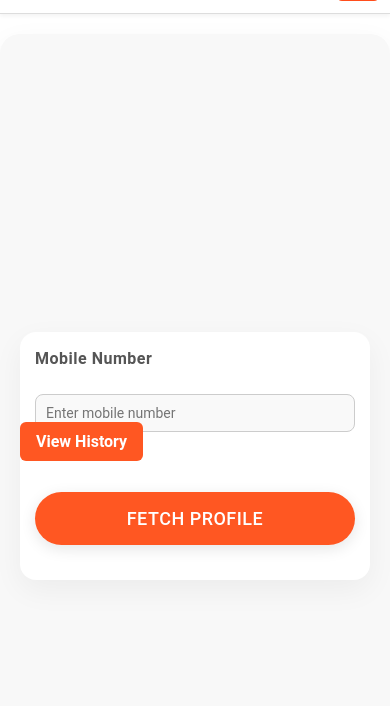
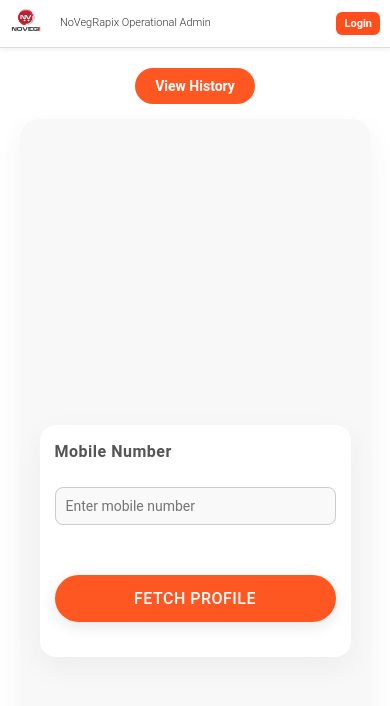
Before and after one commit to sathvikakadarla/OA, a React (Vite) app in the folder operations/: page /credit-to-wallet in a window 390 px wide. Shown: the top 706 px of the page. Built offline with nearby package versions, Linux system fonts and the light colour scheme.

Commit message:
Update CreditToWallet.css

```diff
--- a/operations/src/Pages/CreditToWallet/CreditToWallet.css
+++ b/operations/src/Pages/CreditToWallet/CreditToWallet.css
@@ -1,55 +1,43 @@
-/* Reset CSS */
+/* Reset */
 * {
   margin: 0;
   padding: 0;
   box-sizing: border-box;
-    font-family: 'Roboto', sans-serif; /* Modern font */
+  font-family: 'Roboto', sans-serif;
 }
 
-/* Full page background with a clean white look */
-body {
-    background-color: #ffffff; /* Clean white background */
-    font-size: 16px;
-    color: #333;
-    display: flex;
-    justify-content: center;
-    align-items: center;
-    height: 100vh;
-    margin: 0;
-}
-
-/* Centered container for the page with slight shadow */
+/* Main Container */
 .credit-to-wallet-container {
   display: flex;
   justify-content: center;
   align-items: center;
-    height: 100%;
-    width: 100%;
+  width: 40%;
   max-width: 1200px;
-    padding: 20px;
-    background-color: #fafafa; /* Light gray background for contrast */
+  padding: 40px 20px;
+  background-color: #fafafa;
   border-radius: 20px;
   box-shadow: 0 10px 30px rgba(0, 0, 0, 0.05);
+  margin: 0 auto;
 }
 
-/* Inner container with a white background and smooth shadows */
+/* Inner Container */
 .credit-to-wallet-inner-container {
+  width: 100%;
   display: flex;
   flex-direction: column;
   align-items: center;
-    padding: 40px 40px;
+  padding: 40px;
   background-color: #ffffff;
   border-radius: 15px;
   box-shadow: 0 6px 20px rgba(0, 0, 0, 0.1);
   transition: transform 0.3s ease-in-out;
 }
 
-/* Adding subtle hover effect for the inner container */
 .credit-to-wallet-inner-container:hover {
-    transform: translateY(-5px); /* Slightly lifts the container on hover */
+  transform: translateY(-5px);
 }
 
-/* Input section with modern spacing */
+/* Input Sections */
 .input-section {
   width: 100%;
   display: flex;
@@ -63,7 +51,6 @@ body {
   font-weight: 500;
   color: #555;
   letter-spacing: 0.5px;
-    transition: color 0.3s ease;
 }
 
 .input-section input {
@@ -71,35 +58,31 @@ body {
   font-size: 16px;
   border: 1px solid #ccc;
   border-radius: 8px;
+  background-color: #f9f9f9;
+  color: black;
+  transition: all 0.3s ease;
   outline: none;
-    color: black;
-    background-color: #f9f9f9;
-    transition: all 0.3s ease;
 }
 
 .input-section input:focus {
-    border-color: #2196f3; /* Soft blue border for input focus */
+  border-color: #2196f3;
   background-color: #ffffff;
-
 }
 
-.input-section input:focus + label {
-    color: #2196f3; /* Change label color when input is focused */
-}
-
-/* Submit button styling with professional and sleek hover effect */
+/* Buttons */
 .submit-button {
   width: 100%;
   display: flex;
   justify-content: center;
-    align-items: center;
+  gap: 10px;
+  flex-wrap: wrap;
   padding: 20px 0;
 }
 
 .submit-button button {
   padding: 14px 35px;
   font-size: 18px;
-    background-color: #ff5722; /* Orange for a vibrant feel */
+  background-color: #ff5722;
   color: white;
   border: none;
   border-radius: 30px;
@@ -111,32 +94,15 @@ body {
 }
 
 .submit-button button:hover {
-    background-color: #ff3d00; /* Slightly darker orange for hover */
-    transform: translateY(-2px); /* Lift the button slightly on hover */
+  background-color: #ff3d00;
+  transform: translateY(-2px);
 }
 
 .submit-button button:active {
-    transform: translateY(1px); /* Button slightly sinks when clicked */
+  transform: translateY(1px);
 }
 
-/* Responsive Design for Mobile */
-@media (max-width: 768px) {
-    .credit-to-wallet-inner-container {
-        width: 90%;
-        padding: 25px;
-    }
-
-    .input-section input {
-        width: 100%;
-    }
-
-    .submit-button button {
-        width: 100%;
-        padding: 16px 0;
-    }
-}
-
-/* Profile details section with subtle shadows and modern feel */
+/* Profile Details */
 .profile-details {
   width: 100%;
   background-color: #f5f7fa;
@@ -144,12 +110,11 @@ body {
   border-radius: 15px;
   box-shadow: 0 4px 10px rgba(0, 0, 0, 0.05);
   margin-top: 30px;
-    transition: transform 0.3s ease-in-out;
+  animation: fadeInUp 0.8s ease-out;
 }
 
-/* Profile hover effect */
 .profile-details:hover {
-    transform: translateY(-3px); /* Lift profile details slightly on hover */
+  transform: translateY(-3px);
 }
 
 .profile-details h3 {
@@ -169,45 +134,13 @@ body {
 
 .profile-details p strong {
   font-weight: bold;
-    color: #ff5722; /* Matching orange color for emphasis */
+  color: #ff5722;
 }
 
-/* Subtle scrollbar styling for profile details */
-.profile-details::-webkit-scrollbar {
-    width: 8px;
-}
-
-.profile-details::-webkit-scrollbar-thumb {
-    background-color: #ff5722;
-    border-radius: 10px;
-}
-
-.profile-details::-webkit-scrollbar-track {
-    background-color: #f5f7fa;
-}
-
-/* Smooth animation for profile and content elements */
-@keyframes fadeInUp {
-    0% {
-        opacity: 0;
-        transform: translateY(20px);
-    }
-    100% {
-        opacity: 1;
-        transform: translateY(0);
-    }
-}
-
-.profile-details,
-.input-section,
-.submit-button {
-    animation: fadeInUp 0.8s ease-out;
-}
-
-/* Top-left floating View History button */
+/* Top Left Floating Button */
 .top-left-button {
   position: absolute;
-    top: 50%;
+  top: 20%;
   left: 20px;
   z-index: 10;
 }
@@ -223,87 +156,92 @@ body {
 }
 
 .top-left-button button:hover {
-    background-color: #0056b3;
+  background-color: #d84315;
 }
 
-  /* History Table Styling */
-.credit-to-wallet-container {
-    padding: 40px 20px;
-    max-width: 1200px;
-    margin: 0 auto;
+/* Fade-in animation */
+@keyframes fadeInUp {
+  0% {
+    opacity: 0;
+    transform: translateY(20px);
+  }
+  100% {
+    opacity: 1;
+    transform: translateY(0);
+  }
 }
 
-  .credit-to-wallet-container h2 {
-    text-align: left;
-    margin-bottom: 10px;
-    margin-top: 0px;
-    font-size: 24px;
-    font-weight: bold;
-    color: black;
+/* Responsive Design */
+@media (max-width: 1024px) {
+  .credit-to-wallet-container {
+    width: 70%;
   }
 
-  .credit-to-wallet-container table {
+  .top-left-button {
+    top: 15%;
+  }
+}
+
+@media (max-width: 768px) {
+
+   .top-left-button {
     width: 100%;
-    border-collapse: collapse;
-    margin-top: 0px;
-    background-color: #fff;
-    border: 1px solid #ccc;
+    display: flex;
+    justify-content: center;
+    margin-bottom: 15px;
+    position: relative;
+    top: 0;
+    left: 0;
+  }
+
+  .top-left-button button {
+    font-size: 14px;
+    padding: 10px 20px;
+    border-radius: 20px;
+    background-color: #ff5722;
+    color: #fff;
+    font-weight: 600;
+    border: none;
+  }
+
+  .top-left-button button:hover {
+    background-color: #d84315;
+  }
+
+  .credit-to-wallet-container {
+    width: 90%;
+    padding: 20px 10px;
+  }
+
+  .credit-to-wallet-inner-container {
+    padding: 25px;
     box-shadow: none;
   }
 
-  .credit-to-wallet-container th,
-  .credit-to-wallet-container td {
-    padding: 12px 16px;
-    text-align: left;
-    border: 1px solid #ccc;
+  .input-section {
+    margin-bottom: 20px;
+  }
+
+  .submit-button {
+    flex-direction: column;
+    gap: 12px;
+  }
+
+  .submit-button button {
+    width: 100%;
+    padding: 14px;
+    font-size: 16px;
+  }
+
+  .profile-details {
+    padding: 15px;
+  }
+
+  .profile-details h3 {
+    font-size: 20px;
+  }
+
+  .profile-details p {
     font-size: 14px;
   }
-
-  .credit-to-wallet-container th {
-    background-color: #e6f0ff;
-    font-weight: bold;
 }
-
-  .credit-to-wallet-container tr:nth-child(even) {
-    background-color: #f9f9f9;
-  }
-
-  .credit-to-wallet-container tr:hover {
-    background-color: #f1f7ff;
-  }
-
-  .history-container {
-    max-width: 100%;
-    margin-top: 20px;
-    border: 1px solid #ddd;
-  }
-
-  .history-table {
-    width: 100%;
-    border-collapse: collapse;
-  }
-
-  .history-table th,
-  .history-table td {
-    border: 1px solid #ccc;
-    padding: 10px;
-    text-align: left;
-    background-color: white;
-  }
-
-  .sticky-header {
-    position: sticky;
-    top: 0;
-    background-color: #f3f3f3;
-    z-index: 1;
-  }
-
-  .table-body-scroll {
-    max-height: 400px; /* Adjust as needed */
-    overflow-y: auto;
-  }
-
-  .table-body-scroll table {
-    width: 100%;
-    table-layout: fixed;
-  }
```
Lines whose indentation alone changed are shown as unchanged.
